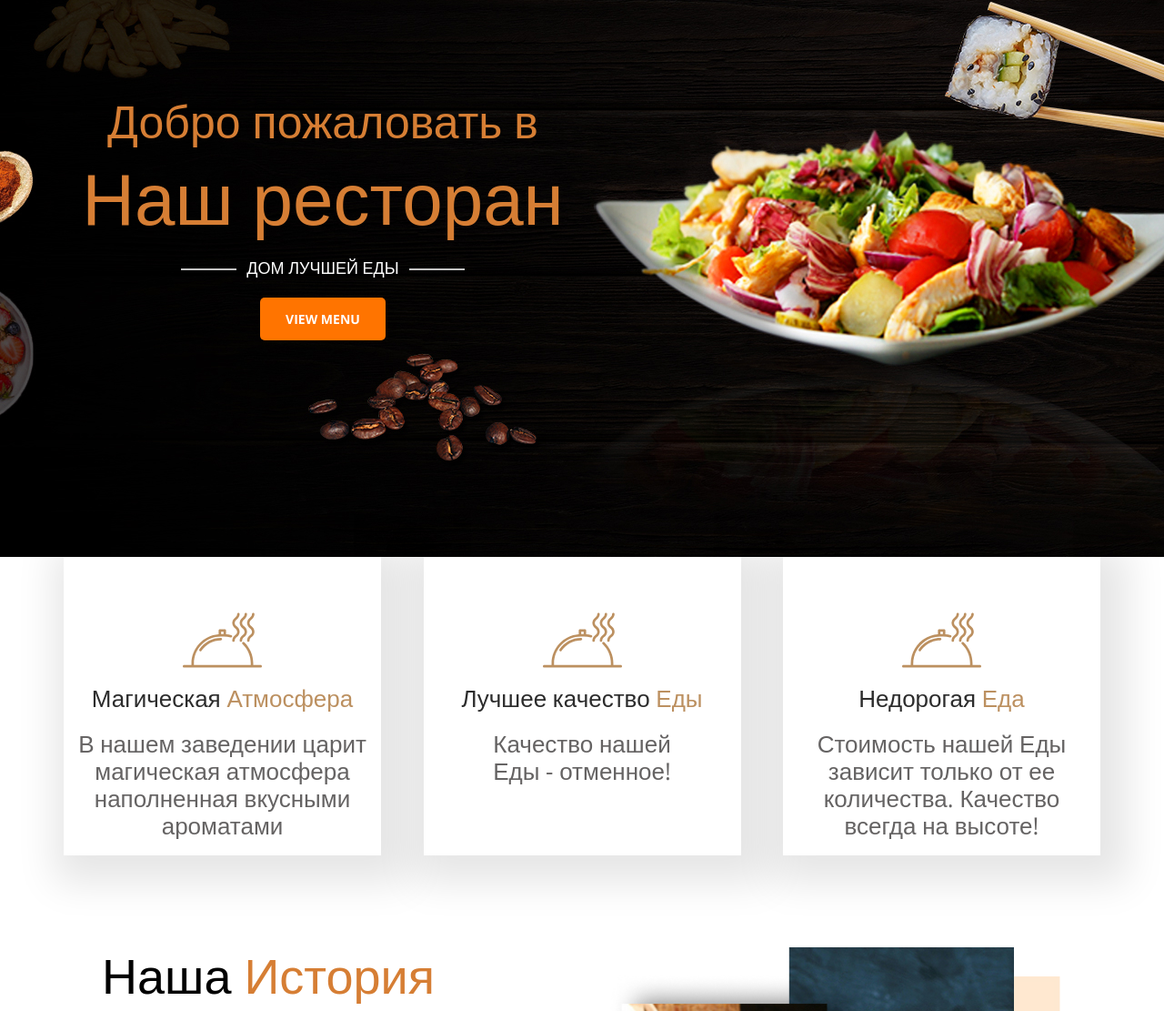
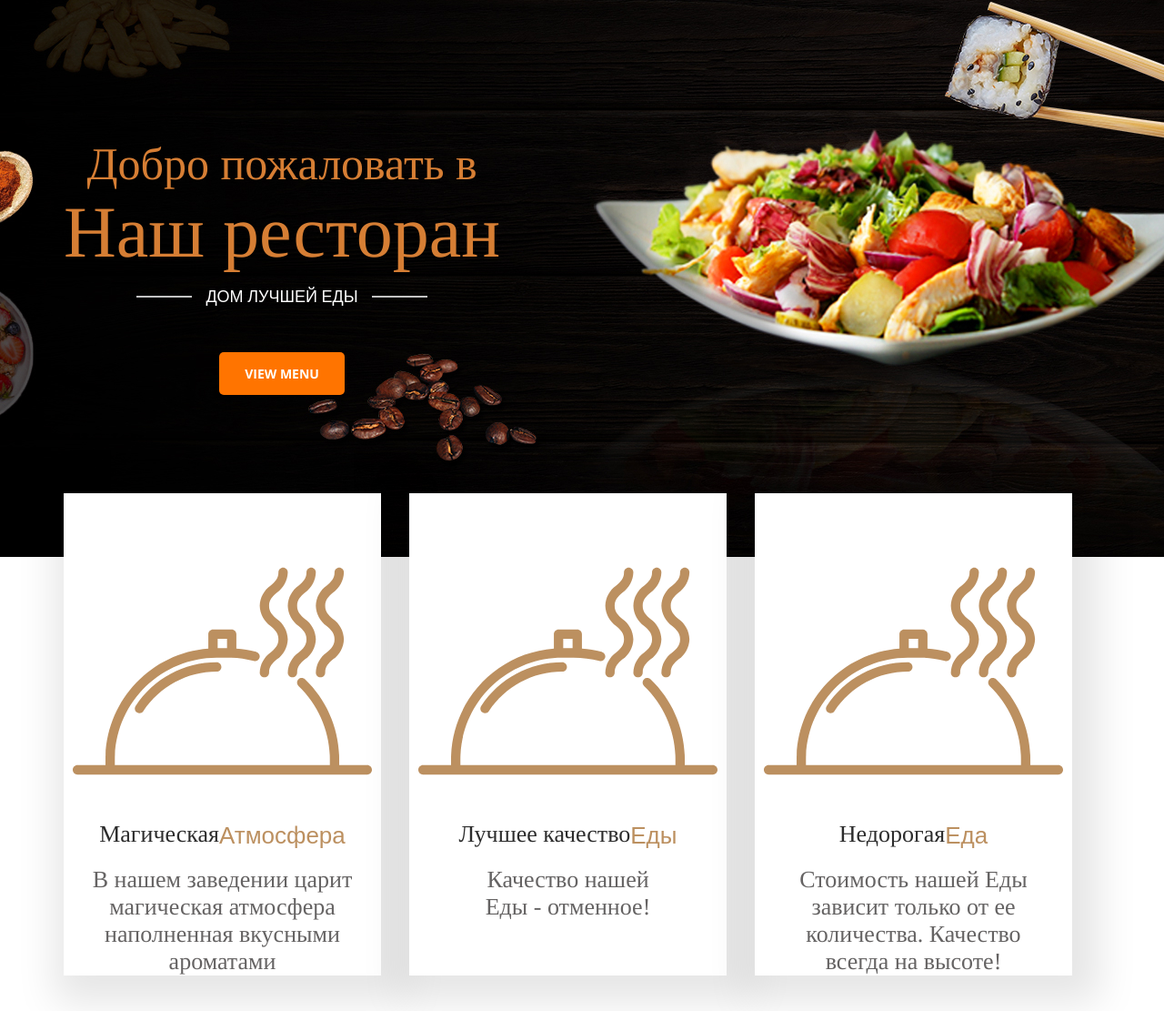
Before and after one commit to ivan1986mrpl/restoran, a plain HTML site: page src/index.html in a window 1280 px wide. Shown: the part 188-1299 px from the top of the page at 91% size. Drawn offline with nearby package versions, Linux system fonts and the light colour scheme.

Commit message:
second_commit

```diff
--- a/src/index.html
+++ b/src/index.html
@@ -11,7 +11,7 @@
 
 <body>
 
-    <!--     <header class="header">
+    <!-- <header class="header">
         <div class="container">
             <div class="header-line">
                 <div class="header-logo">
@@ -50,7 +50,7 @@
             </div>
         </div>
     </header> -->
-
+    <!-- ================= -->
 
 
     <section class="promo">
@@ -98,52 +98,60 @@
                 </div>
             </header>
 
-            <div class="promo__wrapper">
-                <h2 class="promo__subtitle title title_fz50"> Добро пожаловать в</h2>
-                <h1 class="promo__title title title_fz80">Наш ресторан</h1>
-                <div class="promo__descr">ДОМ ЛУЧШЕЙ ЕДЫ</div>
-                <div class="promo__btn">
-                    <a href="#" class="promo__button button button_menu">VIEW MENU</a>
+            <div class="promo__wrapper"><!-- header_down -->
+                <div class="promo__subtitle title title_fz50 tinos"> Добро пожаловать в<!-- header_title -->
+                    <div class="promo__title title title_fz80 tinos">Наш ресторан</div><!-- header_subtitle -->
+                    <div class="promo__descr">ДОМ ЛУЧШЕЙ ЕДЫ</div>
+                    <div class="promo__btn"><!-- header_btn -->
+                        <a href="#" class="promo__button button button_menu">VIEW MENU</a><!--header-button -->
+                    </div>
                 </div>
             </div>
         </div>
     </section>
 
-    <section class="history">
+    <div class="cards">
         <div class="container">
-            <div class="history__wrapper">
-                <div class="history__item">
-                    <div class="history__icon">
-                        <img src="icons/history/Mask Group1.svg" alt="icon" class="history__icon_img">
+            <div class="card__wrapper">
+
+                <div class="card">
+                    <div class="card__image">
+                        <img src="icons/history/Mask Group1.svg" alt="icon" class="card__img">
                     </div>
-                    <div class="history__title">Магическая <span>Атмосфера</span> </div>
-                    <div class="history__descr">В нашем заведении царит<br> магическая атмосфера<br>
+                    <div class="card__title tinos">Магическая <span> Атмосфера</span> </div>
+                    <div class="card__descr tinos">В нашем заведении царит<br> магическая атмосфера<br>
                         наполненная вкусными<br> ароматами</div>
                 </div>
-                <div class="history__item">
-                    <div class="history__icon">
-                        <img src="icons/history/Mask Group1.svg" alt="icon" class="history__icon_img">
+
+                <div class="card">
+                    <div class="card__image">
+                        <img src="icons/history/Mask Group1.svg" alt="icon" class="card__img">
                     </div>
-                    <div class="history__title">Лучшее качество <span>Еды</span> </div>
-                    <div class="history__descr">Качество нашей <br> Еды - отменное!</div>
+                    <div class="card__title tinos">Лучшее качество <span> Еды</span> </div>
+                    <div class="card__descr tinos">Качество нашей <br> Еды - отменное!</div>
                 </div>
-                <div class="history__item">
-                    <div class="history__icon">
-                        <img src="icons/history/Mask Group1.svg" alt="icon" class="history__icon_img">
+
+                <div class="card">
+                    <div class="card__image">
+                        <img src="icons/history/Mask Group1.svg" alt="icon" class="card__img">
                     </div>
-                    <div class="history__title">Недорогая <span>Еда</span> </div>
-                    <div class="history__descr">Стоимость нашей Еды<br>
+                    <div class="card__title tinos">Недорогая <span> Еда</span> </div>
+                    <div class="card__descr tinos">Стоимость нашей Еды<br>
                         зависит только от ее<br>
                         количества. Качество<br>
                         всегда на высоте!
                     </div>
                 </div>
+
             </div>
+        </div>
+    </div>
 
+    <section class="history">
+        <div class="container">
             <div class="history__promo">
-
                 <div class="history__prwr">
-                    <h2 class="history__promotitle title title_fz54">Наша <span>История</span> </h2>
+                    <h2 class="history__promotitle title title_fz54 tinos">Наша <span>История</span> </h2>
                     <div class="history__promodescr">Как и у любого другого самобытного места, у нас есть своя, особая
                         история. Идея ресторана пришла основателям неожиданно. Во время прогулки по лесу создатель
                         нашего ресторана застрял в сотнях километров от ближайшего населенного пункта. Вдали от
@@ -169,6 +177,7 @@
                 <div class="history__photo">
                     <img src="img/history/images.jpg" alt="photo">
                 </div>
+
             </div>
         </div>
     </section>
@@ -177,7 +186,7 @@
         <div class="container">
             <div class="story__wrapper">
                 <div class="story__text">
-                    <h2 class="story__subtitle title title_fz50">Отпразднуйте в одном из <br>
+                    <h2 class="story__subtitle title title_fz50 tinos">Отпразднуйте в одном из <br>
                         самых лучших ресторанов.</h2>
                     <div class="story__descr">Только в этом месяце бизнес-ланч от 150 грн</div>
                 </div>
@@ -190,7 +199,7 @@
 
     <section class="dishes">
         <div class="container">
-            <h2 class="dishes__title title title_fz54">Наши <span>Блюда</span> </h2>
+            <h2 class="dishes__title title title_fz54 tinos">Наши <span>Блюда</span> </h2>
 
             <div class="dishes__wrapper">
                 <div class="dishes__col">
@@ -236,7 +245,7 @@
 
     <section class="menu">
         <div class="container">
-            <h2 class="menu__title title title_fz54">Наше меню</h2>
+            <h2 class="menu__title title title_fz54 tinos">Наше меню</h2>
             <div class="menu__wrapper">
 
                 <div class="menu__item item_1">
@@ -289,23 +298,23 @@
         </div>
     </section>
 
-    <!-- <section class="gallery">
+    <section class="gallery">
         <div class="container">
-            <h2 class="gallery__title title title_fz54">Галерея <sPAN>Блюд</sPAN> </h2>
+            <h2 class="gallery__title title title_fz54 tinos">Галерея <span>Блюд</span> </h2>
             <div class="gallery__wrapper">
-                <div class="gallery__item"><img class="gallery__icon" src="" alt="promo"></div>
-                <div class="gallery__item"><img class="gallery__icon" src="" alt="promo"></div>
-                <div class="gallery__item"><img class="gallery__icon" src="" alt="promo"></div>
-                <div class="gallery__item"><img class="gallery__icon" src="" alt="promo"></div>
-                <div class="gallery__item"><img class="gallery__icon" src="" alt="promo"></div>
-                <div class="gallery__item"><img class="gallery__icon" src="" alt="promo"></div>
+                <div class="gallery__item"><img class="gallery__icon" src="img/gallery/1.jpg" alt="promo"></div>
+                <div class="gallery__item"><img class="gallery__icon" src="img/gallery/2m.jpg" alt="promo"></div>
+                <div class="gallery__item"><img class="gallery__icon" src="img/gallery/3m.jpg" alt="promo"></div>
+                <div class="gallery__item"><img class="gallery__icon" src="img/gallery/4m.jpg" alt="promo"></div>
+                <div class="gallery__item"><img class="gallery__icon" src="img/gallery/5m.jpg" alt="promo"></div>
+                <div class="gallery__item"><img class="gallery__icon" src="img/gallery/6.jpg" alt="promo"></div>
             </div>
         </div>
-    </section> -->
+    </section>
 
     <section class="cook">
         <div class="container">
-            <h2 class="cook__title title title_fz54">Наши <sPAN>Повара</sPAN> </h2>
+            <h2 class="cook__title title title_fz54 tinos">Наши <span>Повара</span> </h2>
 
             <div class="cook__wrapper">
                 <div class="cook__item"><img class="cook__icon" src="img/cook/11.jpg" alt="promo"></div>
--- /dev/null
+++ b/src/sass/blocks/_cards.scss
@@ -0,0 +1,53 @@
+.cards {
+
+}
+.card {
+    margin-top: -70px;
+    margin-right: 31px;
+    padding: 0 10px;
+    width: 349px;
+    background: #FFFFFF;
+    box-shadow: 10px 10px 40px 20px rgba(0, 0, 0, 0.1);
+    transition: 0.3s all;
+    &:hover {
+        transform: scale(1.10);
+    }
+
+    &__wrapper {    /* card-holder */
+        display: flex;
+        justify-content: center;
+    }
+
+	&__image {
+        display: flex;
+        justify-content: center;
+        padding-top: 31px;
+
+	}
+
+		&__img {
+            width: 100%;
+		}
+
+    &__title {
+        display: flex;
+        justify-content: center;
+        text-align: center;
+        font-weight: 400;
+        font-size: 26px;
+        line-height: 30px;
+        color: #2C2C2C;
+        span {
+            color: #BC9060;
+        }
+    }
+
+	&__descr {
+        text-align: center;
+        margin-top: 20px;
+        font-weight: 400;
+        font-size: 26px;
+        line-height: 30px;
+        color: #656363;
+	}
+}
--- a/src/sass/blocks/_header.scss
+++ b/src/sass/blocks/_header.scss
@@ -9,6 +9,11 @@
     }
 
     &__logo {
+        width: 100px;
+        height: 68px;
+        img {
+            width: 100%;
+        }
     }
 
     &__menu {
--- a/src/sass/blocks/_history.scss
+++ b/src/sass/blocks/_history.scss
@@ -1,61 +1,14 @@
 
 .history {
 
-	&__wrapper {
-        display: flex;
-        justify-content: space-between;
-	}
+    &__promo {
+    margin-top: 100px;
+    display: flex;
+    justify-content: space-between;
+    }
 
-	&__item {
-        width: 349px;
-        min-height: 328px;
-        background: #FFFFFF;
-        box-shadow: 10px 10px 40px 20px rgba(0, 0, 0, 0.1);
-        transition: 0.3s all;
-        &:hover {
-            transform: scale(1.10);
-        }
-	}
-
-	&__icon {
-        margin: 0 auto;
-        margin-top: 48px;
-        width: 87px;
-        height: 87px;
-        &_img {
-            width: 100%;
-		}
-	}
-
-	&__title {
-        margin-top: 5px;
-        text-align: center;
-        font-weight: 400;
-        font-size: 26px;
-        line-height: 30px;
-        color: #2C2C2C;
-        span {
-            color: #BC9060;
-        }
-	}
-
-	&__descr {
-        margin-top: 20px;
-        text-align: center;
-        font-weight: 400;
-        font-size: 26px;
-        line-height: 30px;
-        text-align: center;
-        color: #656363;
-	}
-
-	&__promo {
-        margin-top: 100px;
-        display: flex;
-        justify-content: space-between;
-	}
     &__prwr {
-        width: 450px;
+            width: 450px;
     }
 
 	&__promotitle {
--- a/src/sass/blocks/_promo.scss
+++ b/src/sass/blocks/_promo.scss
@@ -1,17 +1,18 @@
 .promo {
-    background: url('../img/bg1.jpg')center (center/cover) no-repeat;
-    min-height: 800px;
+    background: url('../img/bg1.jpg') 50%/cover no-repeat;
+    min-height: 100vh;/* 100vh */
     &__wrapper {
-        margin-top: 175px;
-        width: 570px;
-        height: 294px;
-        display: flex;
-        flex-direction: column;
-        align-items: center;
+        position: relative;
+    }
+
+    &__subtitle {
+        text-align: center;
+        position: absolute;
+        left: 0;
+        margin-top: 222px;
     }
 
     &__descr {
-        position: relative;
         margin-top: 12px;
         font-weight: 400;
         font-size: 18px;
@@ -22,8 +23,8 @@
             position: absolute;
             width: 61px;
             height: 2px;
-            left: -72px;
-            top: 50%;
+            left: 80px;
+            top: 173px;
             background: #C4C4C4;
         }
         &::before {
@@ -31,8 +32,8 @@
             position: absolute;
             width: 61px;
             height: 2px;
-            right: -72px;
-            top: 50%;
+            right: 80px;
+            top: 173px;
             background: #C4C4C4;
         }
     }
--- a/src/sass/blocks/_title.scss
+++ b/src/sass/blocks/_title.scss
@@ -29,3 +29,6 @@
         color: $span-orange;
     }
 }
+.tinos {
+    font-family: 'Tinos', serif;
+}
--- a/src/sass/style.scss
+++ b/src/sass/style.scss
@@ -1,5 +1,5 @@
 @import 'libs/bootstrap-reboot.min';
-@import url('https://fonts.googleapis.com/css2?family=Open+Sans:ital,wght@0,400;0,600;0,700;1,400&display=swap');
+@import url('https://fonts.googleapis.com/css2?family=Open+Sans:ital,wght@0,400;0,600;0,700;1,400&family=Tinos&display=swap');
 @import 'base/variables';
 
 * {
@@ -27,6 +27,9 @@ a {
 @import 'blocks/promo';
 @import 'blocks/button';
 @import 'blocks/title';
+@import 'blocks/cards';
+
+
 @import 'blocks/story';
 @import 'blocks/history';
 @import 'blocks/dishes';
```
Also changed, not shown: src/sass/blocks/_gallery.scss (+8 -0 lines), src/sass/blocks/_media.scss (+8 -2 lines), src/css/style.min.css, src/icons/down.svg (added), src/sass/blocks/_button.scss (line endings or trailing spaces), 1 other file.
